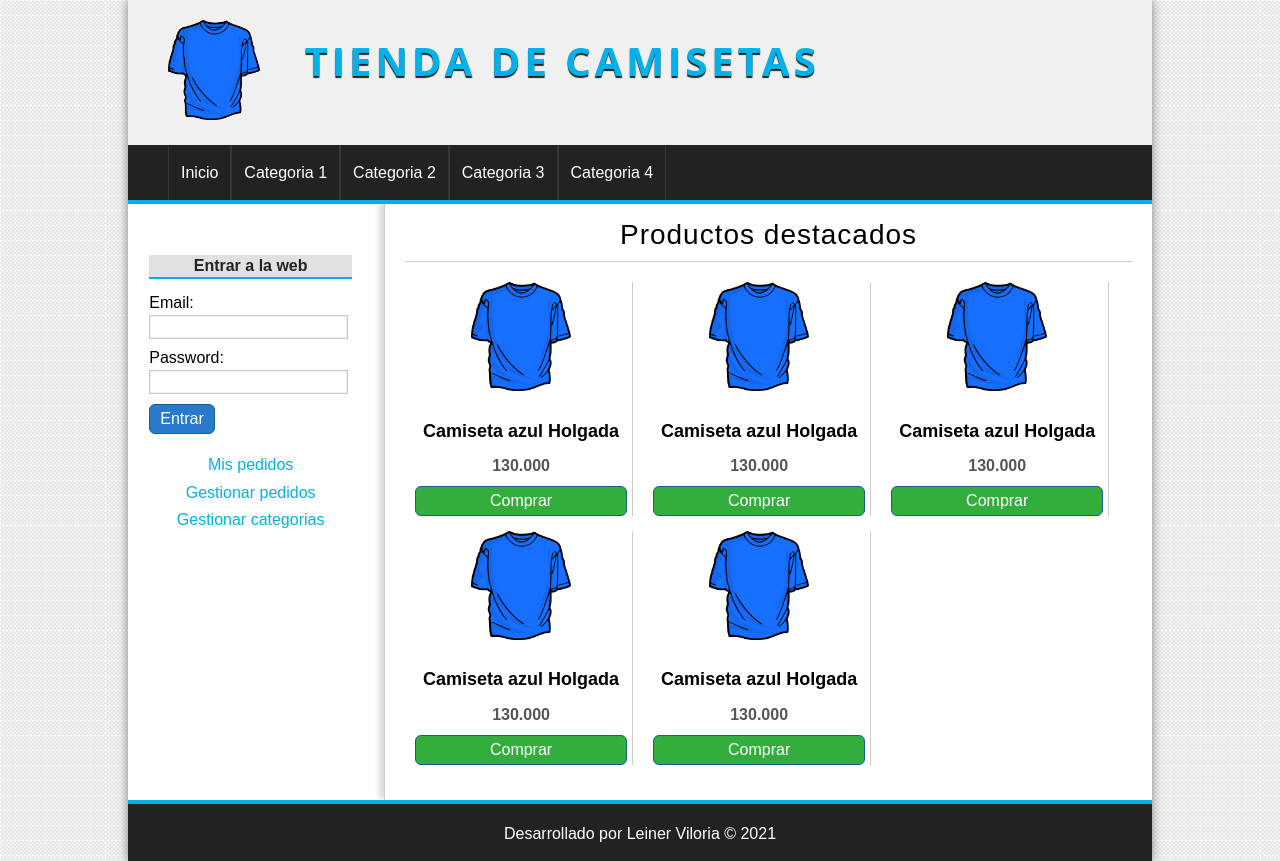
After one commit to LeinerViloria/tienda, a PHP site: page /index_maqueta.php in a window 1280 px wide. The commit adds this page. Run offline with PHP 8.4, Linux system fonts and the light colour scheme.

Commit message:
Se comenzó el MVC

```diff
--- a/assets/css/styles.css
+++ b/assets/css/styles.css
@@ -273,4 +273,24 @@ body .container .button {
 body .container .button:hover {
   background: #2da336;
 }
+
+body #error {
+  height: 90vh;
+  display: block;
+}
+
+body #error img {
+  margin-bottom: 10px;
+  -webkit-box-sizing: border-box;
+          box-sizing: border-box;
+  width: 350px;
+  display: block;
+  margin: 0 auto;
+  margin-top: 20px;
+}
+
+body #error h2 {
+  text-align: center;
+  font-size: 40px;
+}
 /*# sourceMappingURL=styles.css.map */
--- a/assets/css/styles.scss
+++ b/assets/css/styles.scss
@@ -287,4 +287,24 @@ body{
         }
 
     }
+
+    #error{
+        height: 90vh;
+        display: block;
+
+        img{
+            margin-bottom: 10px;
+            box-sizing: border-box;
+            width: 350px;
+            display: block;
+            margin: 0 auto;
+            margin-top: 20px;
+        }
+
+        h2{
+            text-align: center;
+            font-size: 40px;
+        }
+
+    }
 }
--- /dev/null
+++ b/index_maqueta.php
@@ -0,0 +1,99 @@
+<!DOCTYPE html>
+<html lang="en">
+
+<head>
+    <meta charset="UTF-8">
+    <meta http-equiv="X-UA-Compatible" content="IE=edge">
+    <meta name="viewport" content="width=device-width, initial-scale=1.0">
+    <title>Tienda de camisetas</title>
+    <link rel="shortcut icon" href="./assets/img/camiseta.png" type="image/x-icon">
+    <link rel="stylesheet" href="./assets/css/normalize.css">
+    <link rel="stylesheet" href="./assets/css/styles.css">
+</head>
+
+<body>
+    <div class="container">
+        <!--Cabecera-->
+        <header id="header">
+            <div id="logo">
+                <img src="./assets/img/camiseta.png" alt="Camiseta logo">
+                <a href="./index.php">
+                    Tienda de camisetas
+                </a>
+            </div>
+        </header>
+        <!--Menu-->
+        <nav id="menu">
+            <ul>
+                <li><a href="#">Inicio</a></li>
+                <li><a href="#">Categoria 1</a></li>
+                <li><a href="#">Categoria 2</a></li>
+                <li><a href="#">Categoria 3</a></li>
+                <li><a href="#">Categoria 4</a></li>
+            </ul>
+        </nav>
+        <!--Barra lateral-->
+        <div id="content">
+            <aside id="lateral">
+                <div id="login" class="block_aside">
+                    <h3>Entrar a la web</h3>
+                    <form action="#" method="post">
+                        <label for="email">Email: </label>
+                        <input type="email" required>
+                        <label for="password">Password: </label>
+                        <input type="password" required>
+                        <button type="submit">Entrar</button>
+                    </form>
+                    <ul>
+                        <li><a href="#">Mis pedidos</a></li>
+                        <li><a href="#">Gestionar pedidos</a></li>
+                        <li><a href="#">Gestionar categorias</a></li>
+                    </ul>
+                </div>
+            </aside>
+
+            <!--Contenido Central-->
+            <div id="central">
+                <h1>Productos destacados</h1>
+                <div class="product">
+                    <img src="./assets/img/camiseta.png" alt="">
+                    <h2>Camiseta azul Holgada</h2>
+                    <p>130.000</p>
+                    <a href="#" class="button">Comprar</a>
+                </div>
+                <div class="product">
+                    <img src="./assets/img/camiseta.png" alt="">
+                    <h2>Camiseta azul Holgada</h2>
+                    <p>130.000</p>
+                    <a href="#" class="button">Comprar</a>
+                </div>
+                <div class="product">
+                    <img src="./assets/img/camiseta.png" alt="">
+                    <h2>Camiseta azul Holgada</h2>
+                    <p>130.000</p>
+                    <a href="#" class="button">Comprar</a>
+                </div>
+                <div class="product">
+                    <img src="./assets/img/camiseta.png" alt="">
+                    <h2>Camiseta azul Holgada</h2>
+                    <p>130.000</p>
+                    <a href="#" class="button">Comprar</a>
+                </div>
+                <div class="product">
+                    <img src="./assets/img/camiseta.png" alt="">
+                    <h2>Camiseta azul Holgada</h2>
+                    <p>130.000</p>
+                    <a href="#" class="button">Comprar</a>
+                </div>
+            </div>
+
+        </div>
+
+        <!--Pie de pagina-->
+        <footer>
+            <p>Desarrollado por Leiner Viloria &copy 2021</p>
+        </footer>
+    </div>
+</body>
+
+</html>
```
Also changed, not shown: autoload.php (added, +7 -0 lines), config/connection.php (added, +33 -0 lines), error.php (added, +48 -0 lines), index.php (added, +31 -0 lines), 1 other file.
